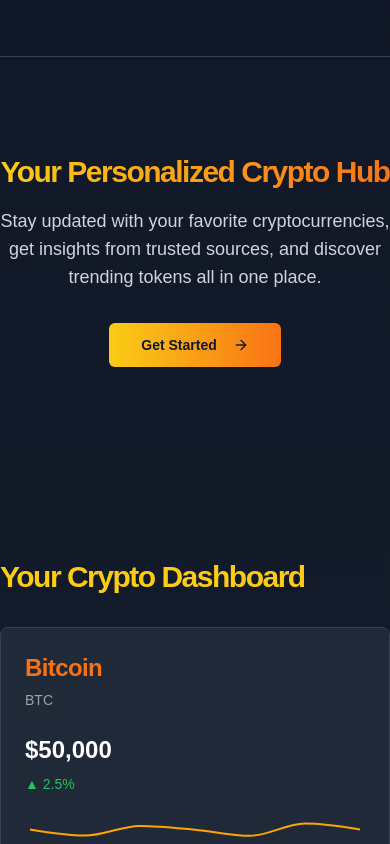
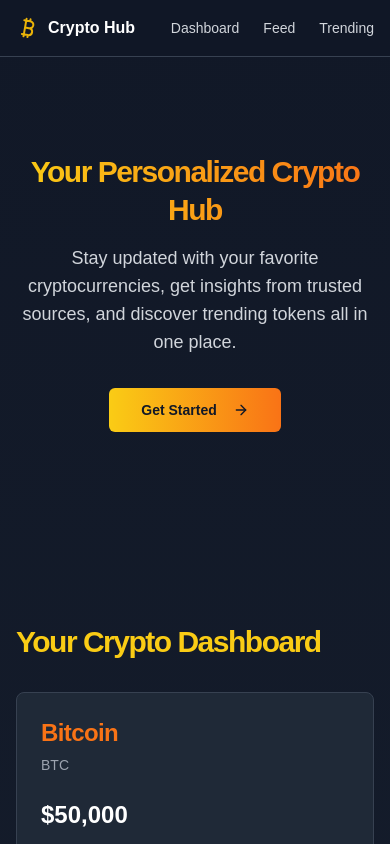
Before and after one commit to amanz81/crypto-hub, a Next.js app: page / in a window 390 px wide. Shown: the top 844 px of the page. Built offline with nearby package versions, Linux system fonts and the light colour scheme.

Commit message:
works-aligned

```diff
--- a/app/page.tsx
+++ b/app/page.tsx
@@ -49,23 +49,23 @@ export default function CryptoHub() {
   return (
     <div className="min-h-screen bg-gradient-to-b from-gray-900 to-gray-800 text-white">
       <header className="sticky top-0 z-50 w-full border-b border-gray-700 bg-gray-900/95 backdrop-blur supports-[backdrop-filter]:bg-gray-900/60">
-        <div className="container flex h-14 items-center">
-          <div className="mr-4 hidden md:flex">
-            <a className="mr-6 flex items-center space-x-2" href="/">
+        <div className="container mx-auto px-4 flex justify-between items-center h-14">
+          <div className="flex items-center">
+            <a className="flex items-center space-x-2" href="/">
               <Bitcoin className="h-6 w-6 text-yellow-500" />
-              <span className="hidden font-bold sm:inline-block">Crypto Hub</span>
+              <span className="font-bold sm:inline-block">Crypto Hub</span>
             </a>
-            <nav className="flex items-center space-x-6 text-sm font-medium">
-              <a className="transition-colors hover:text-yellow-500 text-gray-300" href="#dashboard">Dashboard</a>
-              <a className="transition-colors hover:text-yellow-500 text-gray-300" href="#feed">Feed</a>
-              <a className="transition-colors hover:text-yellow-500 text-gray-300" href="#trending">Trending</a>
-            </nav>
           </div>
+          <nav className="flex items-center space-x-6 text-sm font-medium">
+            <a className="transition-colors hover:text-yellow-500 text-gray-300" href="#dashboard">Dashboard</a>
+            <a className="transition-colors hover:text-yellow-500 text-gray-300" href="#feed">Feed</a>
+            <a className="transition-colors hover:text-yellow-500 text-gray-300" href="#trending">Trending</a>
+          </nav>
         </div>
       </header>
 
-      <main>
-        <section className="container py-24 sm:py-32">
+      <main className="container mx-auto px-4">
+        <section className="py-24 sm:py-32">
           <motion.div
             initial={{ opacity: 0, y: 20 }}
             animate={{ opacity: 1, y: 0 }}
```
